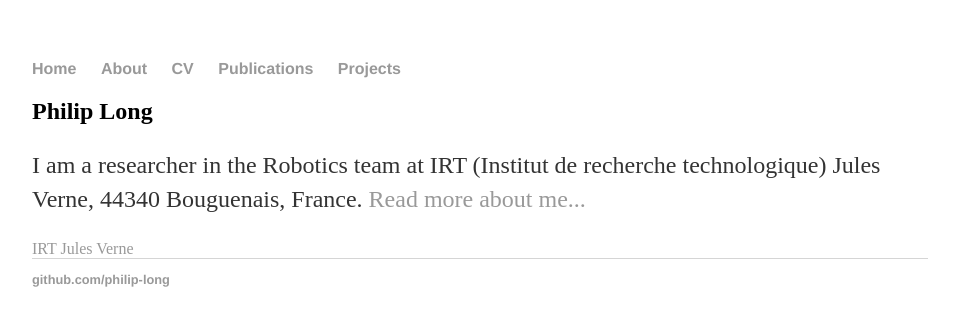
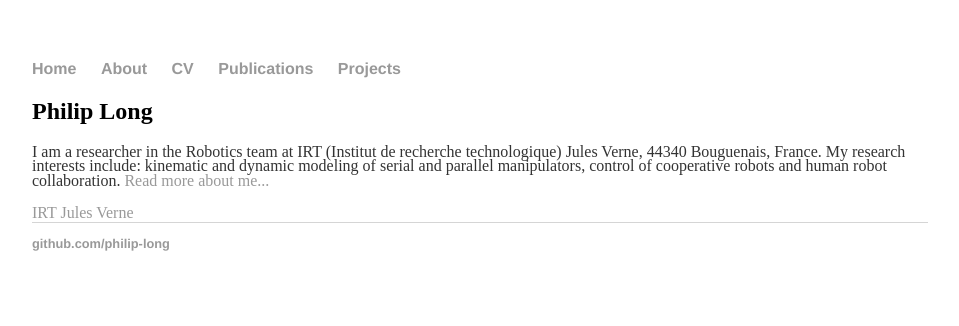
Before and after one commit to philip-long/philip-long.github.io, a Jekyll site: the page built from index.html, in a window 1280 px wide. Shown: the top 326 px of the page, without its empty margins (160-1119 px from the left). Built offline with Jekyll 4.4.1, drawn with Linux system fonts in a browser that asks for light colours.

Commit message:
added description

```diff
--- a/css/main.css
+++ b/css/main.css
@@ -24,8 +24,8 @@ h1 {
     font-family:'Helvetica', 'Arial', 'Sans-Serif';
 }
 p {
-    font-size: 1.5em;
-    line-height: 1.4em;
+    font-size: 1.0em;
+    line-height: 0.9em;
     color: #333;
 }
 footer {
--- a/index.html
+++ b/index.html
@@ -5,9 +5,7 @@ title: Philip Long, PhD, Roboticist
 <div class="blurb">
 	<h2>Philip Long</h2>
 	<p>I am a researcher in the Robotics team at IRT (Institut de recherche technologique) Jules Verne, 44340 Bouguenais, France.
-
-
-
+       My research interests include: kinematic and dynamic modeling of serial and parallel manipulators, control of cooperative robots and human robot collaboration.
 
         <a href="/about">Read more about me...</a></p>
 
```
